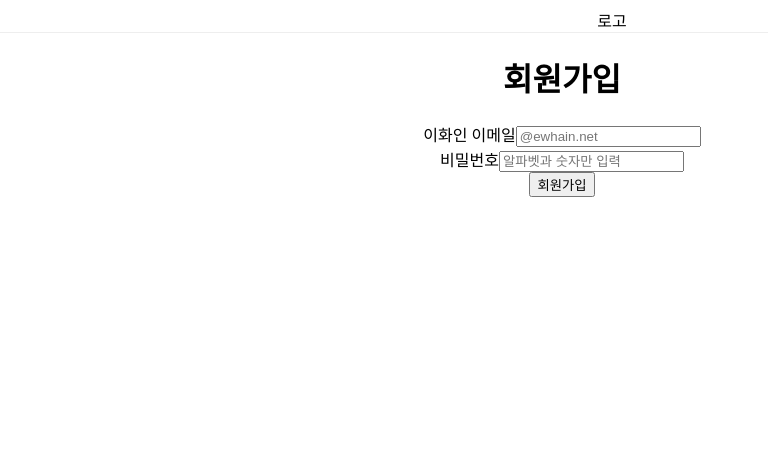
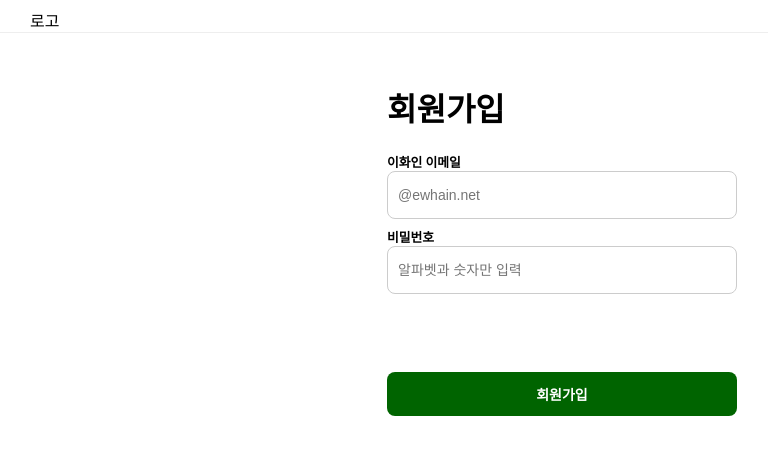
Before and after one commit to ewhamoa/EwhaMoa_FE, a React (Create React App) app: page /signup in a window 1280 px wide. Shown: the top 454 px of the page, without its empty margins (78-846 px from the left). Built offline with nearby package versions, Linux system fonts and the light colour scheme.

Commit message:
style: auth pages

```diff
--- a/src/App.css
+++ b/src/App.css
@@ -1,38 +1,20 @@
-.App {
-  text-align: center;
+button {
+  background-color: darkgreen;
+  border: none;
+  color: white;
+  size: 10px;
+  font-weight: bold;
+  padding: 12px;
+  border-radius: 5px;
+  height: 40px;
+  width: 90px;
+  cursor: pointer;
 }
 
-.App-logo {
-  height: 40vmin;
-  pointer-events: none;
+span {
+  color: darkgreen;
+  margin-top: 5px;
+  margin-left: 5px;
+  font-size: 13px;
+  font-weight: 800;
 }
-
-@media (prefers-reduced-motion: no-preference) {
-  .App-logo {
-    animation: App-logo-spin infinite 20s linear;
-  }
-}
-
-.App-header {
-  background-color: #282c34;
-  min-height: 100vh;
-  display: flex;
-  flex-direction: column;
-  align-items: center;
-  justify-content: center;
-  font-size: calc(10px + 2vmin);
-  color: white;
-}
-
-.App-link {
-  color: #61dafb;
-}
-
-@keyframes App-logo-spin {
-  from {
-    transform: rotate(0deg);
-  }
-  to {
-    transform: rotate(360deg);
-  }
-}
--- /dev/null
+++ b/src/components/auth/Auth.css
@@ -0,0 +1,238 @@
+#logo {
+  width: 300px;
+}
+
+#login-page-whole {
+  height: 180%;
+  background: linear-gradient(to right, white 550px, #087112 550px);
+  display: flex;
+  flex-direction: row;
+  overflow: hidden;
+}
+
+#login-page {
+  display: flex;
+  flex-direction: row;
+  font-family: 'Nunito';
+  align-items: center;
+  margin-left: 0px;
+}
+
+#login-left {
+  display: flex;
+  flex-direction: column;
+}
+
+#welcome {
+  display: flex;
+  flex-direction: column;
+}
+
+#login {
+  display: flex;
+  flex-direction: column;
+  margin-right: 100px;
+}
+
+#id-pw {
+  margin-top: 5vh;
+  display: flex;
+  flex-direction: column;
+}
+
+#welcome {
+  width: 350px;
+  font-size: 13px;
+}
+
+#welcome > strong {
+  font-size: 25px;
+}
+
+#login {
+  margin-left: 100px;
+  margin-top: 100px;
+}
+
+#id-pw {
+  width: 350px;
+}
+
+#id-pw > p {
+  margin-top: 20px;
+  margin-bottom: 1vh;
+  font-size: 14px;
+}
+
+#id,
+#pw {
+  padding-left: 10px;
+  border: 1px #ccc solid;
+  border-radius: 8px;
+  font-size: 14px;
+  height: 44px;
+}
+
+#pw {
+  margin-bottom: 30px;
+}
+
+.login-register-button {
+  margin-top: 10px;
+
+  background-color: darkgreen;
+  color: white;
+
+  border-radius: 8px;
+  font-size: 14px;
+  width: 100%;
+  height: 44px;
+}
+
+#register-button {
+  display: flex;
+  justify-content: center;
+  font-size: 13px;
+  align-items: baseline;
+  text-decoration: none;
+  -webkit-tap-highlight-color: rgba(0, 0, 0, 0);
+  color: black;
+  width: 350px;
+  background-color: white;
+  border: 1px #ccc solid;
+}
+
+#register-button > #green {
+  margin-left: 0.5vw;
+}
+
+#login-right {
+  display: flex;
+  flex-direction: column;
+  align-items: center;
+  flex-wrap: wrap;
+  width: 100%;
+}
+
+#login-right > h3 {
+  font-size: 32px;
+  font-weight: 700;
+  color: white;
+  margin-bottom: 20px;
+}
+
+#login-right > p {
+  font-size: 14px;
+  font-weight: 400;
+  color: white;
+}
+
+#login-right-img1,
+#login-right-img2 {
+  display: flex;
+  align-items: center;
+  justify-content: center;
+}
+
+#login-right-img1 {
+  width: 294px;
+  margin-top: 72px;
+  margin-bottom: 50px;
+}
+
+#login-right-img2 {
+  width: 618px;
+}
+
+#register-box {
+  display: flex;
+  flex-direction: column;
+  font-family: 'Nunito';
+  align-items: center;
+  font-weight: 800;
+  margin-top: 30px;
+}
+
+#register {
+  display: flex;
+  flex-direction: column;
+}
+
+#register-title {
+  display: flex;
+}
+
+#register-title h2 {
+  align-self: flex-start;
+}
+
+#register-form {
+  font-size: 1vw;
+  width: 350px;
+}
+
+#register-form > div {
+  display: flex;
+  flex-direction: column;
+  margin-bottom: 1vh;
+}
+
+#register-submit {
+  width: 350px;
+  margin-top: 5vh;
+  margin-bottom: 10vh;
+  background-color: darkgreen;
+  color: white;
+  border-radius: 8px;
+  font-size: 14px;
+  font-weight: 800;
+  padding: 12px 16px 12px 16px;
+  height: 44px;
+}
+
+.snackbar {
+  position: fixed;
+  bottom: 40px;
+  left: 40px;
+  background-color: green;
+  color: white;
+  padding: 15px;
+  border-radius: 10px;
+  font-size: 14px;
+  width: 260px;
+}
+
+.snackbar button#x {
+  position: absolute;
+  top: 2px;
+  right: 7px;
+  background: none;
+  border: none;
+  color: white;
+  cursor: pointer;
+  font-size: 16px;
+  padding: 0;
+  height: fit-content;
+  width: fit-content;
+  font-weight: 100;
+}
+
+#wrap {
+  width: 100%;
+  display: flex;
+  justify-content: center;
+  margin-top: 30px;
+}
+
+#inner-wrap {
+  display: flex;
+  flex-direction: column;
+  border: #ddd 1px solid;
+  border-radius: 10px;
+  padding: 30px;
+}
+
+#root {
+  display: flex;
+  flex-direction: column;
+}
--- a/src/components/auth/Login.jsx
+++ b/src/components/auth/Login.jsx
@@ -2,6 +2,7 @@ import { useState } from 'react';
 import axios from 'axios';
 import { Logo } from '../main/Logo';
 import { Link } from 'react-router-dom';
+import './Auth.css';
 
 export function Login() {
   const [inputs, setInputs] = useState({
@@ -75,11 +76,11 @@ export function Login() {
                   onChange={handleInputChange}
                 />
                 {!success && <span>아이디 또는 비밀번호를 확인하세요.</span>}
-                <button type="submit" id="login-register-button">
+                <button type="submit" className="login-register-button">
                   로그인
                 </button>
                 <Link to="/signup">
-                  <button type="submit" id="login-register-button">
+                  <button type="submit" className="login-register-button" id="register-button">
                     회원가입
                   </button>
                 </Link>
@@ -88,9 +89,7 @@ export function Login() {
           </div>
         </div>
       </div>
-      <div id="login-right">
-        <img src="/assets/login-right-img.svg" id="login-right-img" alt="Login" />
-      </div>
+      <div id="login-right"></div>
     </div>
   );
 }
```
